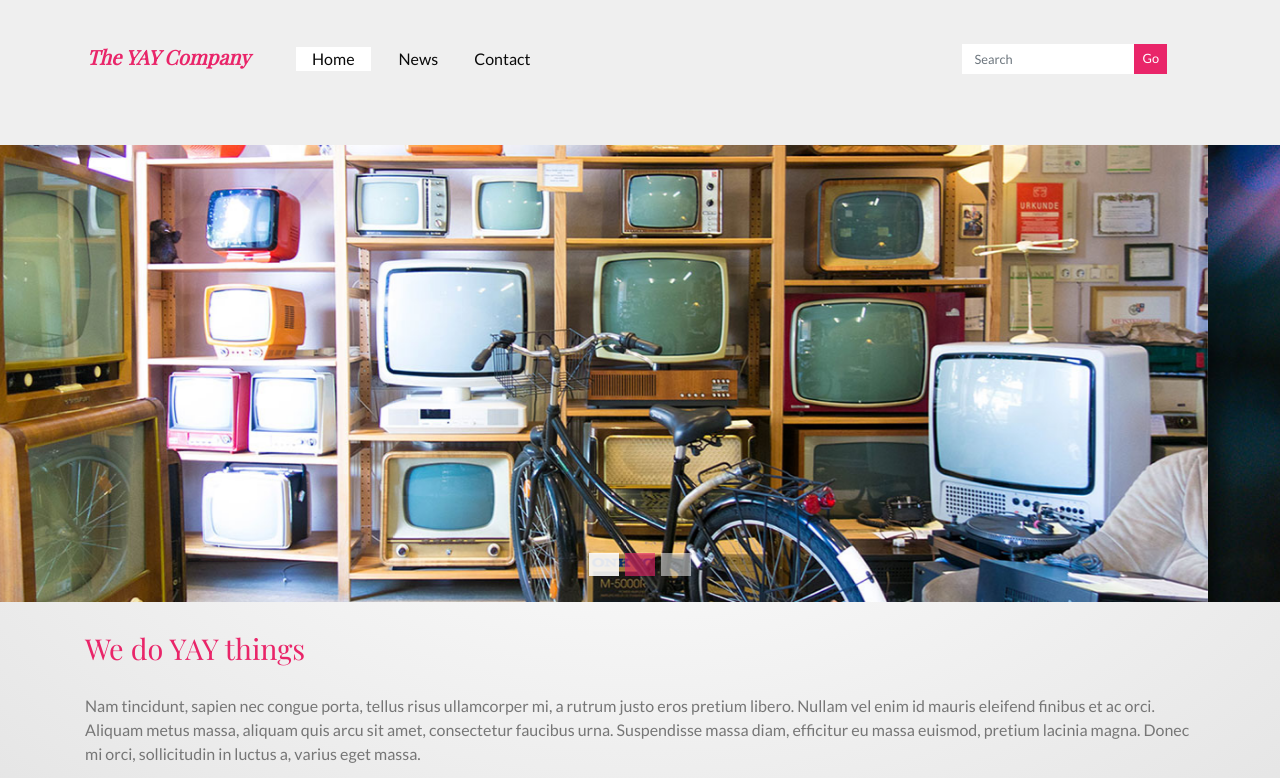
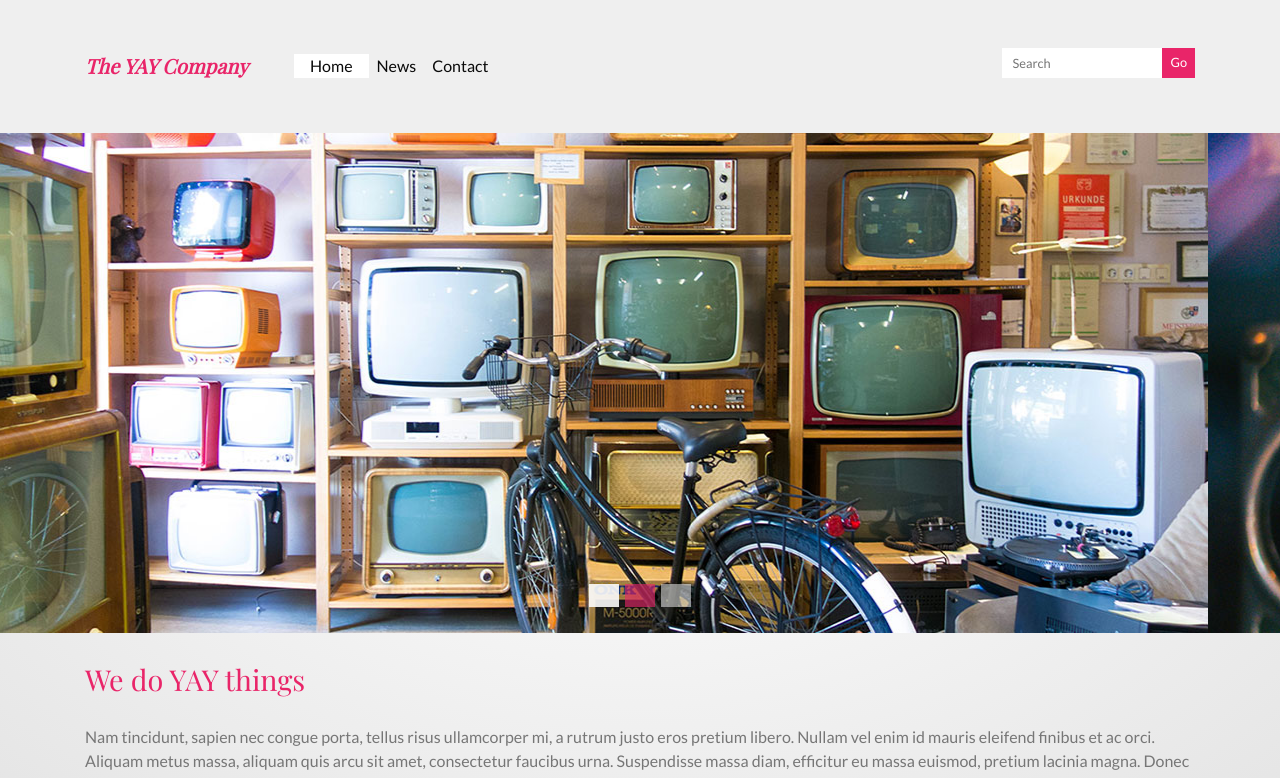
Before and after one commit to Noroff-FEU-Assignments/css-frameworks-ca-tnjensen, a website: page index.html in a window 1280 px wide. Shown: the top 778 px of the page. Drawn offline with nearby package versions, Linux system fonts and the light colour scheme; a web font is replaced by a local one.

Commit message:
Edited navbar width

```diff
--- a/index.html
+++ b/index.html
@@ -29,7 +29,7 @@
               </button>
 
               <div class="collapse navbar-collapse" id="navbarSupportedContent">
-                  <ul class="navbar-nav ml-auto">
+                  <!-- <ul class="navbar-nav ml-auto">
                       <li class="nav-item active">
                           <a class="nav-link" href="index.html">Home <span class="sr-only">(current)</span></a>
                       </li>
@@ -39,9 +39,14 @@
                       <li class="nav-item">
                           <a class="nav-link" href="contact.html">Contact</a>
                       </li>
-                  </ul>
+                  </ul> -->
+                  <nav class="navbar-nav ml-auto">
+                    <a class="nav-link active" href="index.html">Home</a>
+                    <a class="nav-link" href="news.html">News</a>
+                    <a class="nav-link" href="contact.html">Contact</a>
+                  </nav>
                   <form class="form-horizontal">
-                      <input type="text" placeholder="Search" class="form-control">
+                      <input type="text" placeholder="Search" class="">
                       <button class="search-btn">Go</button>
                   </form>
               </div>
@@ -54,7 +59,7 @@
               <li data-target="#carouselExampleIndicators" data-slide-to="1"></li>
               <li data-target="#carouselExampleIndicators" data-slide-to="2"></li>
             </ol>
-            <div class="carousel-inner">
+            <div class="carousel-inner text-center">
               <div class="carousel-item active">
                 <img src="images/carousel/carousel-1.jpg" class="d-block w-100" alt="vintage tv shop">
               </div>
--- a/sass/partials/_carousel.scss
+++ b/sass/partials/_carousel.scss
@@ -8,3 +8,13 @@
         top: 10px;
     }
 }
+.carousel{
+   position: relative;
+}
+.carousel-inner > .carousel-item img{
+   width: 100%;
+   min-height: 500px;
+   object-fit: cover;
+   overflow: hidden;
+
+}
--- a/sass/partials/_form.scss
+++ b/sass/partials/_form.scss
@@ -63,3 +63,28 @@ input[type=checkbox]:checked:after {
         margin-top: 0;
     }
 }
+.form-horizontal{
+    display: flex;
+    width: auto !important;
+    margin-top: 15px;
+
+    @media (min-width: 992px){
+        position: relative;
+        top: -20px !important;
+
+        & button{
+            position: relative;
+            top: -5px;
+        }
+        }
+}
+.form-horizontal input{
+    width: 90%;
+    padding-left: 10px;
+
+    @media (min-width: 992px){
+        position: relative;
+        top: -5px;
+        height: 30px !important;
+    }
+}
--- a/sass/partials/_layout.scss
+++ b/sass/partials/_layout.scss
@@ -22,9 +22,6 @@ ul{
 ul li{
     padding: 1rem 0;
 
-    & .active{
-        background: white;
-    }
 }
 ul li a{
     color: $footer-copy;
@@ -44,22 +41,6 @@ input[type="text"]{
     height: 40px;
     border-radius: 0;
 }
-.form-horizontal{
-    display: flex;
-    justify-content: space-around;
-    margin-right: 30px;
-
-    @media (min-width: 992px){
-        position: relative;
-    }
-    & input, button{
-    @media (min-width: 992px){
-        height: 30px;
-        position: relative;
-        top: 0;
-        }
-   }
-}
 .card-link + .card-link{
     margin: 0;
 }
--- a/sass/partials/_nav.scss
+++ b/sass/partials/_nav.scss
@@ -11,28 +11,40 @@
 
     @media (min-width: 992px){
         position: relative;
-        top: 0;
+        top: 10px;
     }
 }
-.navbar .active a{
+.navbar .active{
     background: white;
-    width: 100vw !important;
-    margin-left: -20px;
+    width: 100vw;
+    padding-left: 20px !important;
     position: relative;
-    top: 8px;
-    padding-left: 20px !important;
+    left: -20px;
+    right: 0;
 
     @media (min-width: 992px){
+        padding: 0 1rem !important;
+        position: relative;
+        left: 0;
+        margin-left: 10px;
         width: auto !important;
-        padding: 0 1rem !important;
-        padding: 0 10px;
-        margin-left: 10px;
     }
 }
+.navbar .nav-link{
+
+    @media (min-width:992px){
+        padding: 0;
+        position: relative;
+        top: -15px;
+    }
+}
+.navbar .nav-link, nav-link.active{
+    color: $secondary !important;
+}
 .navbar{
-    padding-left: 20px !important;
-    min-height: 75px;
-    padding-bottom: 40px;
+    min-height: 65px;
+    margin: 0 auto;
+    padding-bottom: 30px;
     position: absolute;
     z-index: 100;
     background: $background-color;
@@ -44,7 +56,6 @@
     @media (min-width:992px){
         position: relative;
     }
-
 }
 .navbar li{
     padding-right: 20px;
@@ -54,15 +65,15 @@
 }
 .navbar-toggler{
     position: absolute;
-    right: 30px !important;
+    right: 30px;
     top: 15px;
     border: none;
 }
 .navbar-collapse{
-    padding-top: 25px;
+    padding-top: 50px !important;
 
     @media (min-width: 768px) and (max-width: 991px){
-        padding-top: 0;
+        padding-top: 30px !important;
     }
 
     & ul, form{
@@ -84,5 +95,5 @@
 }
 .pagination{
     position: relative;
-    top: 60px;
+    top: 60px
 }
```
Also changed, not shown: contact.html (+7 -2 lines), news.html (+7 -2 lines), css/style.css, css/style.min.css, 3 other files.
